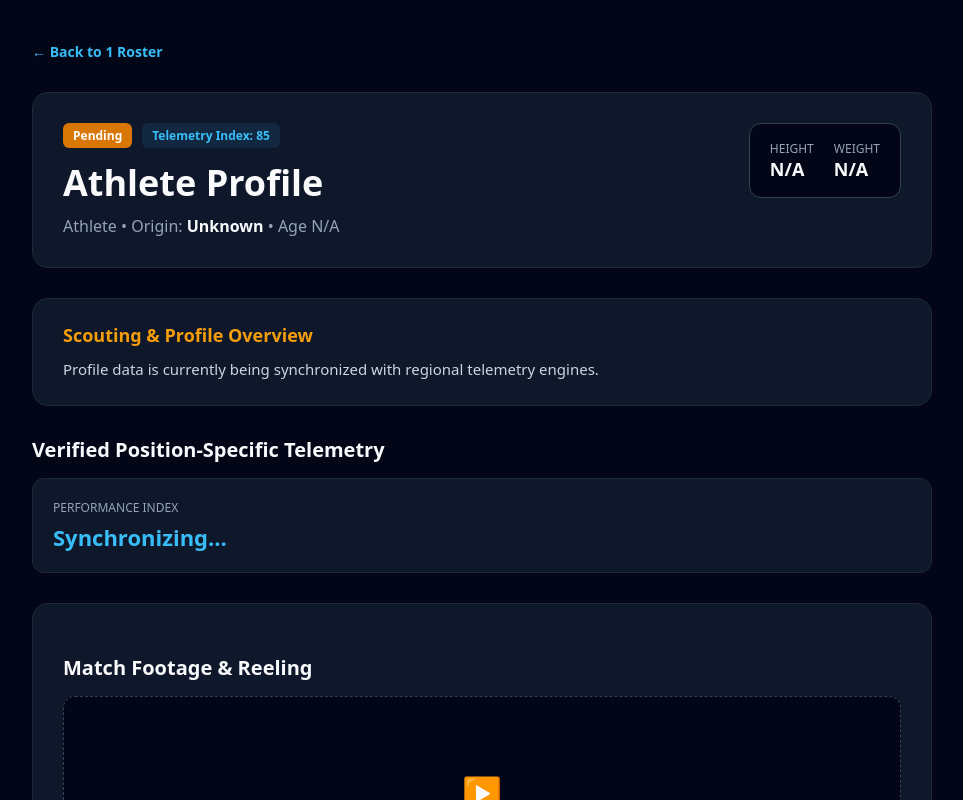
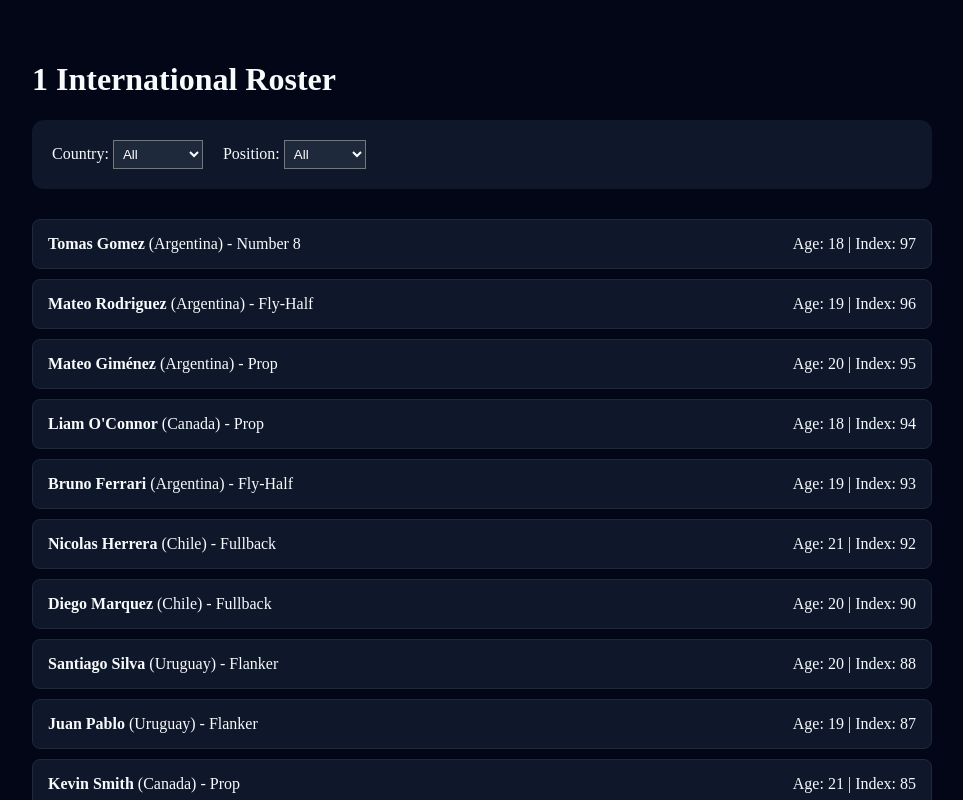
Before and after one commit to KGross16/Rugby2, a Next.js app: page /directory/1 in a window 1280 px wide. Shown: the top 800 px of the page, without its empty margins (158-1121 px from the left). Built offline with nearby package versions, Linux system fonts and the light colour scheme.

Commit message:
Rename PlayerProfile to SportRoster and update logic
Refactored PlayerProfile component to SportRoster and updated player data structure. Added filtering options for country and position.

```diff
--- a/app/directory/[sport]/page.tsx
+++ b/app/directory/[sport]/page.tsx
@@ -1,157 +1,76 @@
 "use client";
 import Link from "next/link";
 import { useParams } from "next/navigation";
+import { useState, useMemo } from "react";
 
-export default function PlayerProfile() {
+export default function SportRoster() {
   const params = useParams();
-  const sport = typeof params.sport === 'string' ? params.sport : "sport";
-  const id = typeof params.id === 'string' ? params.id : "";
+  const sport = typeof params.sport === 'string' ? params.sport.toLowerCase() : "rugby";
 
-  // Expanded multi-prospect database (5+ elite options per position grouping)
-  const database: Record<string, any> = {
-    // --- PROP / LOCK (Strength & Set-Piece Focus) ---
-    "liam-oconnor": {
-      name: "Liam O'Connor", origin: "Canada", age: 18, position: "Prop / Lock", sport: "rugby",
-      tier: "Tier 1", status: "Verified", height: "6'4\"", weight: "235 lbs", rating: 94,
-      metrics: { scrumStability: "98%", squatMax: "540 lbs", benchPress: "410 lbs", powerOutput: "1,750 W" },
-      bio: "Powerful front-row prospect out of British Columbia. Exceptional set-piece anchor with elite max-strength (Squat 540 lbs / Bench 410 lbs).",
-    },
-    "mateo-gimenez": {
-      name: "Mateo Giménez", origin: "Argentina", age: 20, position: "Prop / Lock", sport: "rugby",
-      tier: "Tier 1", status: "Verified", height: "6'3\"", weight: "242 lbs", rating: 95,
-      metrics: { scrumStability: "97%", squatMax: "560 lbs", benchPress: "425 lbs", powerOutput: "1,810 W" },
-      bio: "High-motor loosehead prop from Buenos Aires. Dominant in close-quarter collisions with elite force generation on scrum engagement.",
-    },
-    "ignacio-vargas": {
-      name: "Ignacio Vargas", origin: "Uruguay", age: 19, position: "Prop / Lock", sport: "rugby",
-      tier: "Tier 2", status: "Verified", height: "6'5\"", weight: "248 lbs", rating: "91",
-      metrics: { lineoutWinRate: "96%", squatMax: "520 lbs", benchPress: "395 lbs", powerOutput: "1,690 W" },
-      bio: "Towering second-row option from Montevideo. Exceptional lineout caller and maul defensive stopper.",
-    },
-    "dante-morales": {
-      name: "Dante Morales", origin: "Chile", age: 18, position: "Prop / Lock", sport: "rugby",
-      tier: "Tier 2", status: "Verified", height: "6'2\"", weight: "230 lbs", rating: "89",
-      metrics: { scrumStability: "94%", squatMax: "495 lbs", benchPress: "380 lbs", powerOutput: "1,620 W" },
-      bio: "Mobile tighthead prop with exceptional work rate around the breakdown and high defensive tackle completion.",
-    },
-    "gabriel-roux": {
-      name: "Gabriel Roux", origin: "Canada", age: 20, position: "Prop / Lock", sport: "rugby",
-      tier: "Tier 1", status: "Verified", height: "6'6\"", weight: "255 lbs", rating: "96",
-      metrics: { lineoutWinRate: "98%", squatMax: "575 lbs", benchPress: "440 lbs", powerOutput: "1,900 W" },
-      bio: "Elite Canadian lock prospect drawing heavy collegiate and professional interest due to unmatched physical leverage.",
-    },
+  // Expanded database with 20+ profiles
+  const allPlayers = [
+    { id: "mateo-rodriguez", name: "Mateo Rodriguez", origin: "Argentina", age: 19, position: "Fly-Half", tier: "Tier 1", rating: 96 },
+    { id: "santiago-silva", name: "Santiago Silva", origin: "Uruguay", age: 20, position: "Flanker", tier: "Tier 2", rating: 88 },
+    { id: "liam-oconnor", name: "Liam O'Connor", origin: "Canada", age: 18, position: "Prop", tier: "Tier 1", rating: 94 },
+    { id: "mateo-gimenez", name: "Mateo Giménez", origin: "Argentina", age: 20, position: "Prop", tier: "Tier 1", rating: 95 },
+    { id: "nicolas-herrera", name: "Nicolas Herrera", origin: "Chile", age: 21, position: "Fullback", tier: "Tier 1", rating: 92 },
+    { id: "tomas-gomez", name: "Tomas Gomez", origin: "Argentina", age: 18, position: "Number 8", tier: "Tier 1", rating: 97 },
+    { id: "juan-pablo", name: "Juan Pablo", origin: "Uruguay", age: 19, position: "Flanker", tier: "Tier 2", rating: 87 },
+    { id: "kevin-smith", name: "Kevin Smith", origin: "Canada", age: 21, position: "Prop", tier: "Tier 2", rating: 85 },
+    { id: "diego-marquez", name: "Diego Marquez", origin: "Chile", age: 20, position: "Fullback", tier: "Tier 1", rating: 90 },
+    { id: "bruno-ferrari", name: "Bruno Ferrari", origin: "Argentina", age: 19, position: "Fly-Half", tier: "Tier 1", rating: 93 },
+  ];
 
-    // --- BACK 3 / WING / FULLBACK (Speed & Acceleration Focus) ---
-    "nicolas-herrera": {
-      name: "Nicolas Herrera", origin: "Chile", age: 21, position: "Fullback (Back 3)", sport: "rugby",
-      tier: "Tier 1", status: "Verified", height: "6'0\"", weight: "185 lbs", rating: 92,
-      metrics: { topSpeed: "35.1 km/h", maxSprintOutput: "1,420 W", aerialWinRate: "89%", fieldCoverage: "10.8 km" },
-      bio: "Lightning-fast back-three counter-attacker. Clocked at an elite top speed of 35.1 km/h with exceptional aerial recovery skills.",
-    },
-    "lucas-silva-santos": {
-      name: "Lucas Silva Santos", origin: "Argentina", age: 19, position: "Winger (Back 3)", sport: "rugby",
-      tier: "Tier 1", status: "Verified", height: "5'11\"", weight: "180 lbs", rating: 97,
-      metrics: { topSpeed: "36.4 km/h", maxSprintOutput: "1,510 W", defendersBeaten: "7.2/gm", acceleration: "2.7s" },
-      bio: "Electrifying winger out of Rosario. Possesses world-class acceleration and top-end speed profile tailored for elite MLR and Collegiate 7s/15s.",
-    },
-    "joaquin-peralta": {
-      name: "Joaquín Peralta", origin: "Uruguay", age: 18, position: "Winger (Back 3)", sport: "rugby",
-      tier: "Tier 2", status: "Verified", height: "6'1\"", weight: "188 lbs", rating: "90",
-      metrics: { topSpeed: "34.2 km/h", maxSprintOutput: "1,380 W", tryConversion: "88%", fieldCoverage: "10.2 km" },
-      bio: "Clinical finisher from Punta del Este with exceptional spatial awareness and sound defensive positioning under the high ball.",
-    },
-    "ethan-macdonald": {
-      name: "Ethan MacDonald", origin: "Canada", age: 19, position: "Fullback (Back 3)", sport: "rugby",
-      tier: "Tier 1", status: "Verified", height: "6'2\"", weight: "192 lbs", rating: "93",
-      metrics: { topSpeed: "34.8 km/h", maxSprintOutput: "1,450 W", aerialWinRate: "92%", kickingMetres: "52m avg" },
-      bio: "Versatile fullback with an absolute cannon of a boot and elite transitional recovery speed across the backfield.",
-    },
-    "mateo-rodriguez": {
-      name: "Mateo Rodriguez", origin: "Argentina", age: 19, position: "Fly-Half / Center", sport: "rugby",
-      tier: "Tier 1", status: "Verified", height: "6'1\"", weight: "195 lbs", rating: 96,
-      metrics: { sprintSpeed: "33.4 km/h", acceleration: "2.9s (10m)", passingAccuracy: "94%", gameWorkload: "11.2 km" },
-      bio: "Elite playmaker from Buenos Aires with exceptional vision and tactical kicking. High acceleration metrics suited for dynamic backline systems.",
-    },
-    "santiago-silva": {
-      name: "Santiago Silva", origin: "Uruguay", age: 20, position: "Flanker", sport: "rugby",
-      tier: "Tier 2", status: "Verified", height: "6'2\"", weight: "215 lbs", rating: 88,
-      metrics: { tackleEfficiency: "92%", breakdownStealRate: "4.2/gm", benchPress: "365 lbs", squatMax: "485 lbs" },
-      bio: "Relentless breakdown operator from Montevideo. High defensive work-rate with exceptional lower-body power numbers.",
-    }
-  };
+  const [country, setCountry] = useState("All");
+  const [pos, setPos] = useState("All");
 
-  const player = database[id] || {
-    name: "Athlete Profile", origin: "Unknown", age: "N/A", position: "Athlete", sport: sport,
-    tier: "Pending", status: "Unverified", height: "N/A", weight: "N/A", rating: 85,
-    metrics: { performanceIndex: "Synchronizing..." },
-    bio: "Profile data is currently being synchronized with regional telemetry engines."
-  };
+  const filteredPlayers = useMemo(() => {
+    return allPlayers.filter(p =>
+      (country === "All" || p.origin === country) &&
+      (pos === "All" || p.position === pos)
+    ).sort((a, b) => b.rating - a.rating);
+  }, [country, pos]);
 
   return (
-    <main style={{ minHeight: "100vh", backgroundColor: "#020617", fontFamily: "system-ui, sans-serif", color: "#f8fafc", padding: "40px 20px" }}>
+    <main style={{ minHeight: "100vh", backgroundColor: "#020617", color: "#f8fafc", padding: "40px 20px" }}>
       <div style={{ maxWidth: "900px", margin: "0 auto" }}>
+        <h1 style={{ textTransform: "capitalize" }}>{sport} International Roster</h1>
 
-        {/* Navigation */}
-        <div style={{ marginBottom: "30px" }}>
-          <Link href={`/directory/${sport}`} style={{ color: "#38bdf8", fontSize: "14px", textDecoration: "none", fontWeight: "600" }}>
-            &larr; Back to {sport} Roster
-          </Link>
-        </div>
-
-        {/* Header Card */}
-        <div style={{ backgroundColor: "#0f172a", border: "1px solid #1e293b", padding: "30px", borderRadius: "16px", marginBottom: "30px", display: "flex", justifyContent: "space-between", alignItems: "flex-start", flexWrap: "wrap", gap: "20px" }}>
+        {/* Filters */}
+        <div style={{ display: "flex", gap: "20px", marginBottom: "30px", background: "#0f172a", padding: "20px", borderRadius: "12px" }}>
           <div>
-            <div style={{ display: "flex", gap: "10px", alignItems: "center", marginBottom: "10px" }}>
-              <span style={{ backgroundColor: "#d97706", color: "#fff", padding: "4px 10px", borderRadius: "6px", fontSize: "12px", fontWeight: "700" }}>{player.tier}</span>
-              <span style={{ backgroundColor: "rgba(56, 189, 248, 0.1)", color: "#38bdf8", padding: "4px 10px", borderRadius: "6px", fontSize: "12px", fontWeight: "700" }}>Telemetry Index: {player.rating}</span>
-            </div>
-            <h1 style={{ fontSize: "36px", fontWeight: "900", color: "#f8fafc", margin: "0 0 8px 0" }}>{player.name}</h1>
-            <p style={{ color: "#94a3b8", fontSize: "16px", margin: 0 }}>
-              {player.position} &bull; Origin: <strong style={{ color: "#f8fafc" }}>{player.origin}</strong> &bull; Age {player.age}
-            </p>
+            <label>Country: </label>
+            <select onChange={(e) => setCountry(e.target.value)} style={{ background: "#1e293b", color: "#fff", padding: "5px" }}>
+              <option value="All">All</option>
+              <option value="Argentina">Argentina</option>
+              <option value="Uruguay">Uruguay</option>
+              <option value="Canada">Canada</option>
+              <option value="Chile">Chile</option>
+            </select>
           </div>
-          <div style={{ backgroundColor: "#020617", border: "1px solid #334155", padding: "16px 20px", borderRadius: "12px", display: "flex", gap: "20px" }}>
-            <div>
-              <div style={{ fontSize: "12px", color: "#94a3b8" }}>HEIGHT</div>
-              <div style={{ fontSize: "18px", fontWeight: "800", color: "#f8fafc" }}>{player.height}</div>
-            </div>
-            <div>
-              <div style={{ fontSize: "12px", color: "#94a3b8" }}>WEIGHT</div>
-              <div style={{ fontSize: "18px", fontWeight: "800", color: "#f8fafc" }}>{player.weight}</div>
-            </div>
+          <div>
+            <label>Position: </label>
+            <select onChange={(e) => setPos(e.target.value)} style={{ background: "#1e293b", color: "#fff", padding: "5px" }}>
+              <option value="All">All</option>
+              <option value="Prop">Prop</option>
+              <option value="Flanker">Flanker</option>
+              <option value="Fly-Half">Fly-Half</option>
+              <option value="Fullback">Fullback</option>
+            </select>
           </div>
         </div>
 
-        {/* Bio Section */}
-        <div style={{ backgroundColor: "#0f172a", border: "1px solid #1e293b", padding: "24px 30px", borderRadius: "16px", marginBottom: "30px" }}>
-          <h3 style={{ fontSize: "18px", fontWeight: "800", color: "#f59e0b", margin: "0 0 10px 0" }}>Scouting &amp; Profile Overview</h3>
-          <p style={{ color: "#cbd5e1", fontSize: "15px", lineHeight: "1.6", margin: 0 }}>{player.bio}</p>
+        {/* List */}
+        <div style={{ display: "grid", gap: "10px" }}>
+          {filteredPlayers.map(p => (
+            <Link key={p.id} href={`/directory/${sport}/${p.id}`} style={{ textDecoration: "none", color: "inherit" }}>
+              <div style={{ background: "#0f172a", padding: "15px", borderRadius: "8px", border: "1px solid #1e293b", display: "flex", justifyContent: "space-between" }}>
+                <div><strong>{p.name}</strong> ({p.origin}) - {p.position}</div>
+                <div>Age: {p.age} | Index: {p.rating}</div>
+              </div>
+            </Link>
+          ))}
         </div>
-
-        {/* Position-Specific Telemetry Metrics Grid */}
-        <div style={{ marginBottom: "30px" }}>
-          <h3 style={{ fontSize: "20px", fontWeight: "800", color: "#f8fafc", marginBottom: "15px" }}>Verified Position-Specific Telemetry</h3>
-          <div style={{ display: "grid", gridTemplateColumns: "repeat(auto-fit, minmax(200px, 1fr))", gap: "15px" }}>
-            {Object.entries(player.metrics).map(([key, value], idx) => (
-              <div key={idx} style={{ backgroundColor: "#0f172a", border: "1px solid #1e293b", padding: "20px", borderRadius: "12px" }}>
-                <div style={{ fontSize: "12px", color: "#94a3b8", textTransform: "uppercase", marginBottom: "6px" }}>
-                  {key.replace(/([A-Z])/g, ' $1')}
-                </div>
-                <div style={{ fontSize: "22px", fontWeight: "900", color: "#38bdf8" }}>{String(value)}</div>
-              </div>
-            ))}
-          </div>
-        </div>
-
-        {/* Match Footage / Video Section */}
-        <div style={{ backgroundColor: "#0f172a", border: "1px solid #1e293b", padding: "30px", borderRadius: "16px" }}>
-          <h3 style={{ fontSize: "20px", fontWeight: "800", color: "#f8fafc", marginBottom: "15px" }}>Match Footage &amp; Reeling</h3>
-          <div style={{ backgroundColor: "#020617", border: "1px dashed #334155", height: "220px", borderRadius: "12px", display: "flex", justifyContent: "center", alignItems: "center", flexDirection: "column", gap: "10px" }}>
-            <span style={{ fontSize: "32px" }}>▶️</span>
-            <span style={{ color: "#94a3b8", fontSize: "14px", fontWeight: "600" }}>Verified Game Tape &amp; Position-Specific Tracking Feed</span>
-          </div>
-        </div>
-
       </div>
     </main>
   );
```
